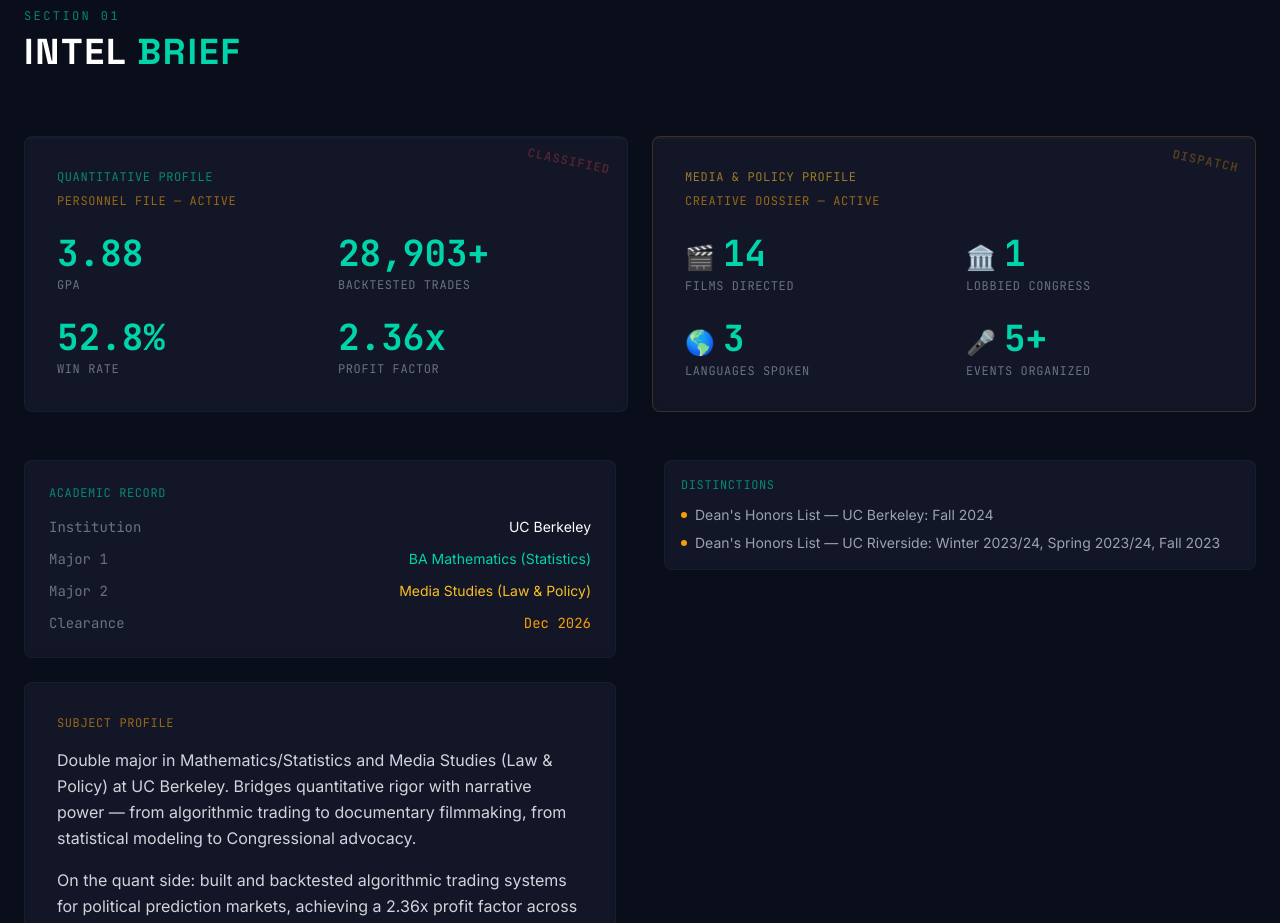
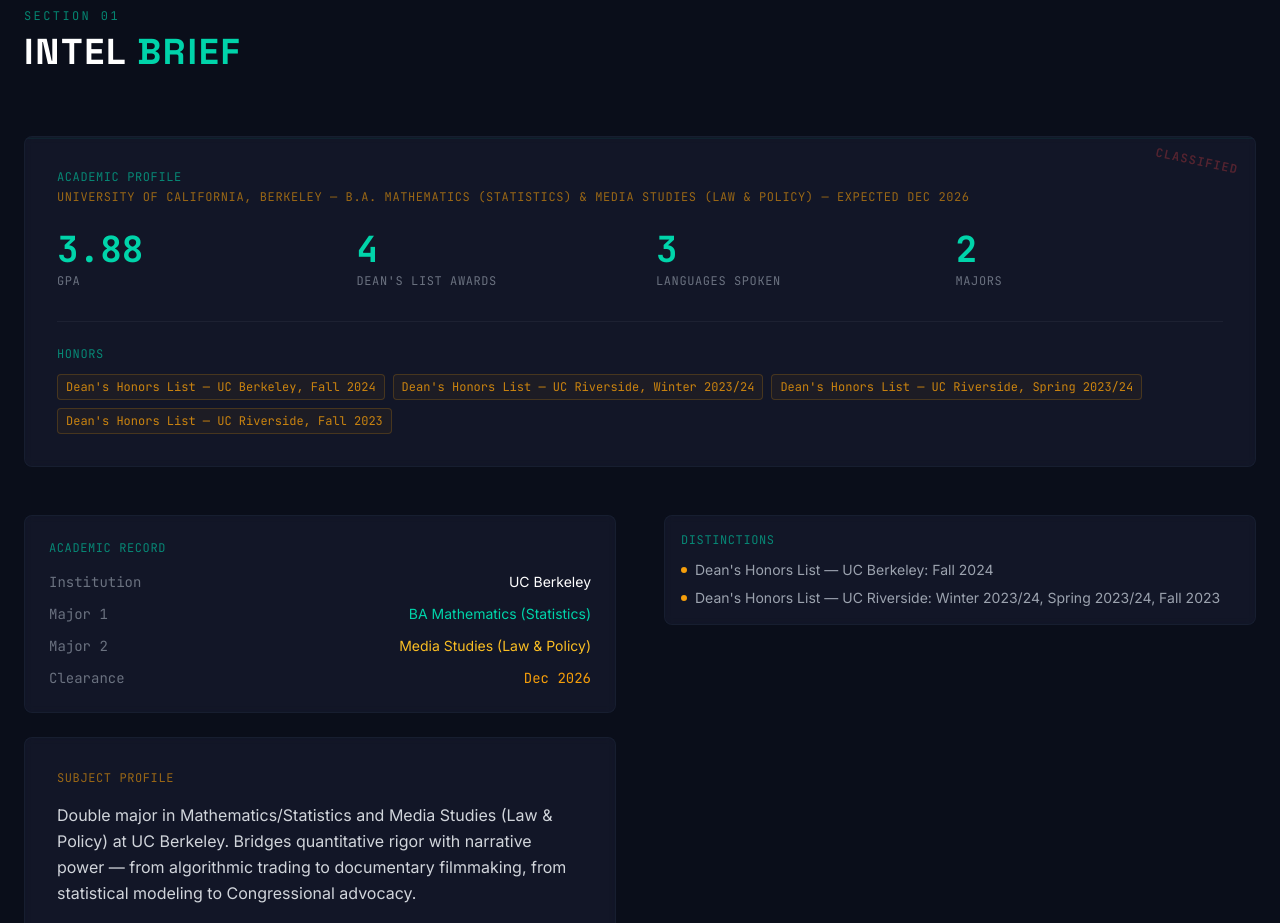
Before and after one commit to LuizFelipeBarbosa/portfolio-website, a Next.js app: page / in a window 1280 px wide. Shown: the part 920-1843 px from the top of the page. Built offline with nearby package versions, Linux system fonts and the light colour scheme.

Commit message:
fix: single academic panel with GPA, Dean's List, majors — no project stats

```diff
--- a/components/About.jsx
+++ b/components/About.jsx
@@ -35,18 +35,11 @@
   )
 }
 
-const stats = [
+const academicStats = [
   { label: 'GPA', value: 3.88, suffix: '', decimals: 2 },
-  { label: 'Backtested Trades', value: 28903, suffix: '+', decimals: 0 },
-  { label: 'Win Rate', value: 52.8, suffix: '%', decimals: 1 },
-  { label: 'Profit Factor', value: 2.36, suffix: 'x', decimals: 2 },
-]
-
-const mediaStats = [
-  { label: 'Films Directed', value: 14, suffix: '', icon: '🎬' },
-  { label: 'Lobbied Congress', value: 1, suffix: '', icon: '🏛️' },
-  { label: 'Languages Spoken', value: 3, suffix: '', icon: '🌎' },
-  { label: 'Events Organized', value: 5, suffix: '+', icon: '🎤' },
+  { label: 'Dean\'s List Awards', value: 4, suffix: '', decimals: 0 },
+  { label: 'Languages Spoken', value: 3, suffix: '', decimals: 0 },
+  { label: 'Majors', value: 2, suffix: '', decimals: 0 },
 ]
 
 export default function About() {
@@ -71,25 +64,23 @@
           </h2>
         </motion.div>
 
-        {/* Two-brain dimension panels */}
-        <div className="grid md:grid-cols-2 gap-6 mb-12">
-          {/* Left Brain — Quant */}
+        {/* Academic profile panel */}
         <motion.div
           initial={{ opacity: 0, y: 30 }}
           animate={inView ? { opacity: 1, y: 0 } : {}}
           transition={{ duration: 0.6, delay: 0.2 }}
-            className="glass-card p-8 relative overflow-hidden"
+          className="glass-card p-8 relative overflow-hidden mb-12"
         >
           <div className="classified-stamp text-red-500/30">CLASSIFIED</div>
-            <div className="font-mono text-xs text-teal/60 tracking-wider uppercase mb-2">
-              Quantitative Profile
+          <div className="font-mono text-xs text-teal/60 tracking-wider uppercase mb-1">
+            Academic Profile
           </div>
           <div className="font-mono text-xs text-gold/60 tracking-wider uppercase mb-6">
-              Personnel File &mdash; Active
+            University of California, Berkeley &mdash; B.A. Mathematics (Statistics) &amp; Media Studies (Law &amp; Policy) &mdash; Expected Dec 2026
           </div>
 
-            <div className="grid grid-cols-2 gap-6">
-              {stats.map((stat) => (
+          <div className="grid grid-cols-2 md:grid-cols-4 gap-8">
+            {academicStats.map((stat) => (
               <div key={stat.label} className="space-y-1">
                 <AnimatedCounter
                   target={stat.value}
@@ -103,51 +94,22 @@
             ))}
           </div>
 
+          <div className="mt-8 pt-6 border-t border-white/5">
+            <div className="font-mono text-xs text-teal/60 tracking-wider uppercase mb-3">Honors</div>
+            <div className="flex flex-wrap gap-2">
+              {["Dean's Honors List — UC Berkeley, Fall 2024", "Dean's Honors List — UC Riverside, Winter 2023/24", "Dean's Honors List — UC Riverside, Spring 2023/24", "Dean's Honors List — UC Riverside, Fall 2023"].map((award) => (
+                <span key={award} className="font-mono text-xs text-gold/80 bg-gold/5 border border-gold/20 rounded px-2 py-1">
+                  {award}
+                </span>
+              ))}
+            </div>
+          </div>
+
           {/* Scan line */}
           <div className="absolute inset-0 pointer-events-none overflow-hidden">
             <div className="w-full h-px bg-teal/10 animate-scan" />
           </div>
         </motion.div>
-
-          {/* Right Brain — Media & Policy */}
-          <motion.div
-            initial={{ opacity: 0, y: 30 }}
-            animate={inView ? { opacity: 1, y: 0 } : {}}
-            transition={{ duration: 0.6, delay: 0.35 }}
-            className="glass-card p-8 relative overflow-hidden border-amber-500/20"
-          >
-            <div className="classified-stamp text-amber-500/30">DISPATCH</div>
-            <div className="font-mono text-xs text-amber-400/60 tracking-wider uppercase mb-2">
-              Media &amp; Policy Profile
-            </div>
-            <div className="font-mono text-xs text-gold/60 tracking-wider uppercase mb-6">
-              Creative Dossier &mdash; Active
-            </div>
-
-            <div className="grid grid-cols-2 gap-6">
-              {mediaStats.map((stat) => (
-                <div key={stat.label} className="space-y-1">
-                  <div className="flex items-baseline gap-2">
-                    <span className="text-2xl">{stat.icon}</span>
-                    <AnimatedCounter
-                      target={stat.value}
-                      suffix={stat.suffix}
-                      decimals={0}
-                    />
-                  </div>
-                  <div className="font-mono text-xs text-gray-500 uppercase tracking-wider">
-                    {stat.label}
-                  </div>
-                </div>
-              ))}
-            </div>
-
-            {/* Scan line amber */}
-            <div className="absolute inset-0 pointer-events-none overflow-hidden">
-              <div className="w-full h-px bg-amber-500/10 animate-scan" />
-            </div>
-          </motion.div>
-        </div>
 
         <div className="grid md:grid-cols-2 gap-12">
           {/* Education & Bio */}
```
Lines whose indentation alone changed are shown as unchanged.
